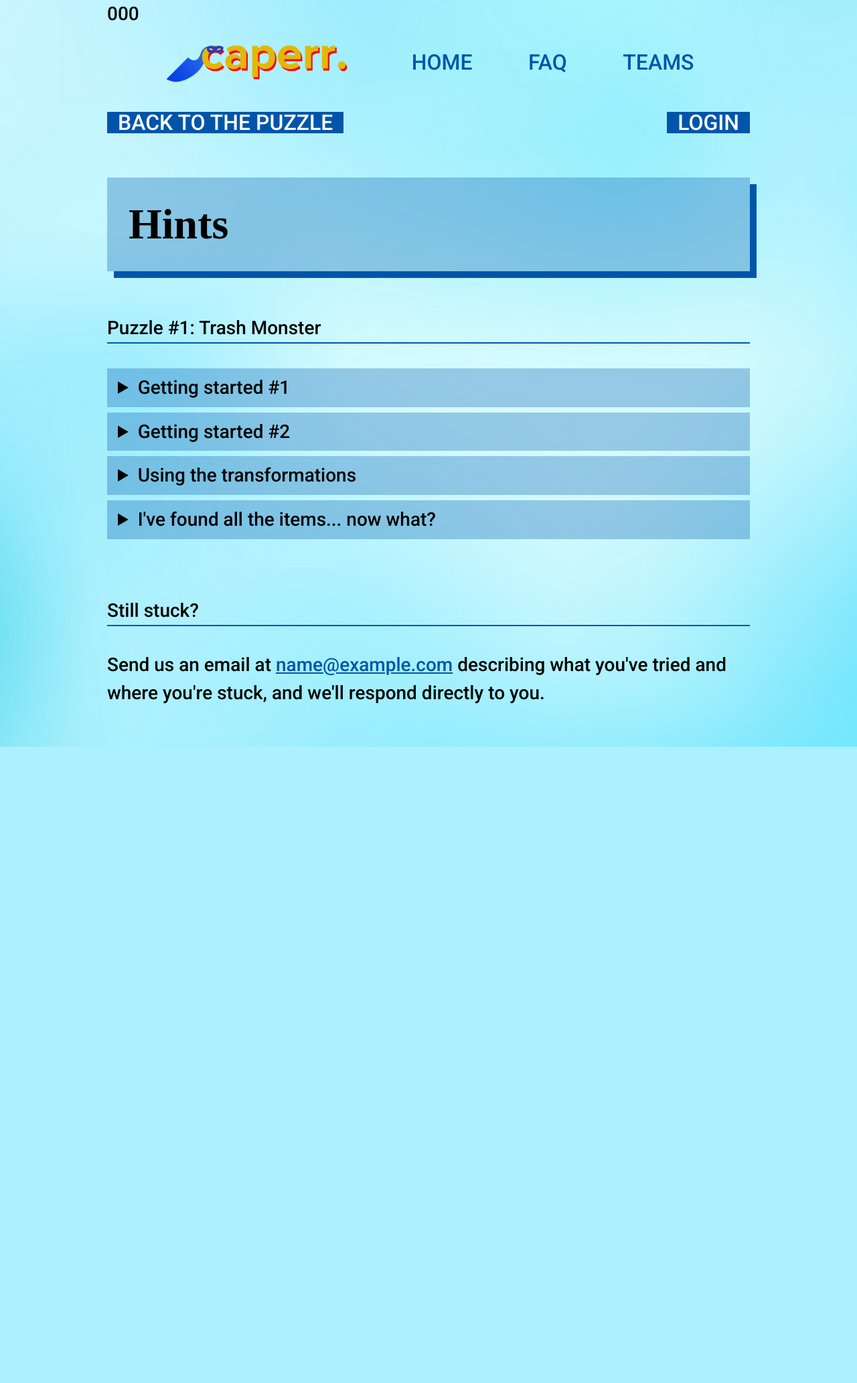
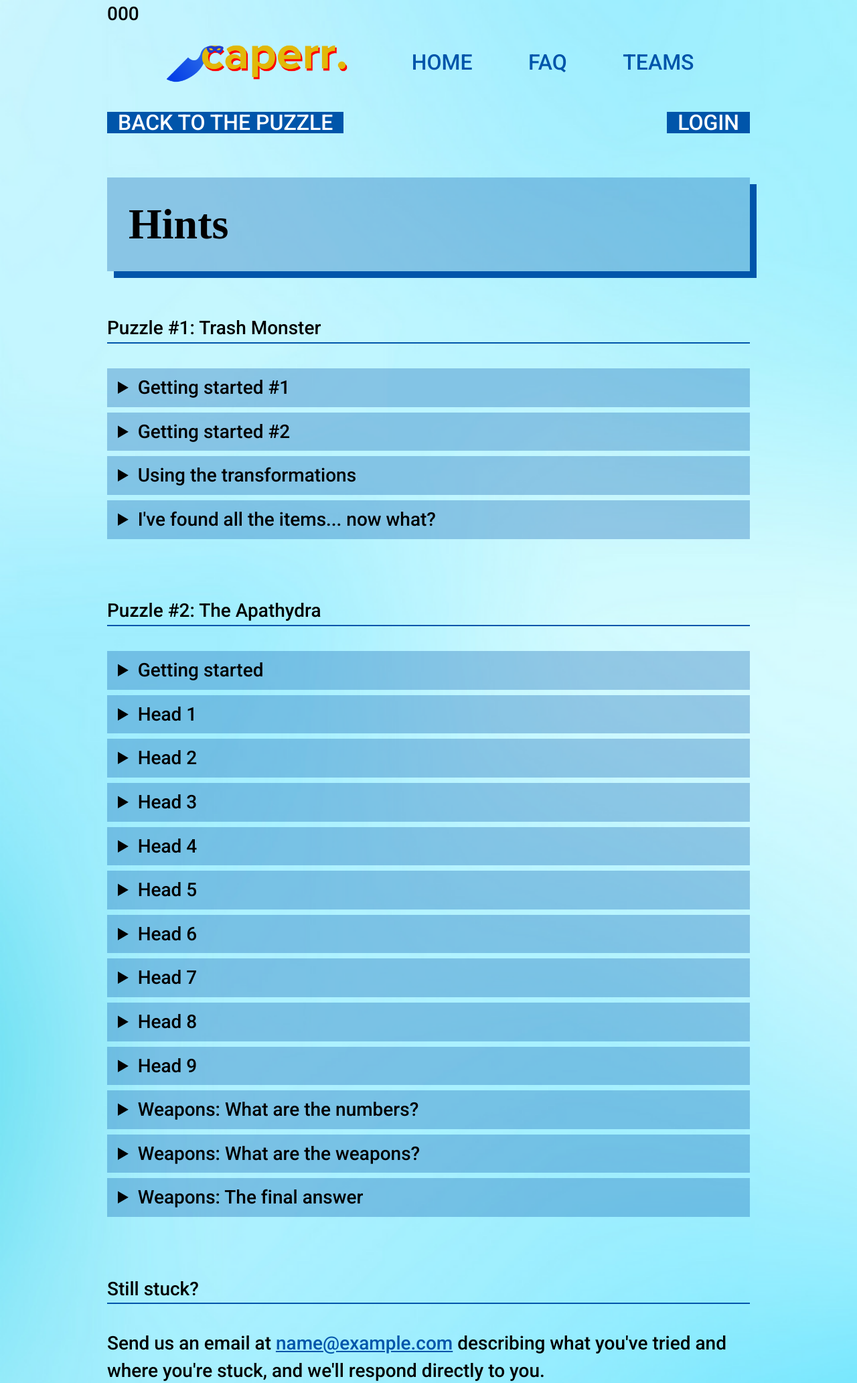
Before and after one commit to MatthewStein/caperr, a Django app: template puzzles/templates/hints.html in a window 1280 px wide. Shown: the top 2065 px of the page at 67% size. Before the commit the page ends 1115 px from the top, so only its background shows below. Run offline with Django 3.2, Linux system fonts and the light colour scheme; the template is opened without the code that fills it: most values are stand-ins (such as "Sample title", 1, 10 or a date in 2020); some libraries are stand-ins or nearby versions; some web fonts are replaced.

Commit message:
Add Apathydra hints

```diff
--- a/puzzles/templates/hints.html
+++ b/puzzles/templates/hints.html
@@ -71,6 +71,74 @@ details summary > * {
 <details>
 <summary>I've found all the items... now what?</summary>
 <p>Once you’ve identified all the recycled items, pay attention to where they’re located in the Trash Monster.</p>
+</details>
+<br>
+
+<h4>Puzzle #2: The Apathydra</h4>
+<details>
+<summary>Getting started</summary>
+<p>Start by solving the 9 Head minipuzzles. Once you have enough minipuzzle answers, you'll be able to figure out what to do with the weapons.</p>
+</details>
+
+<details>
+<summary>Head 1</summary>
+<p>5 words are missing a letter. You can determine what the words should actually be by context.</p>
+</details>
+
+<details>
+<summary>Head 2</summary>
+<p>A letter in the NATO phonetic alphabet is "hidden" in each phrase, spanning multiple words.</p>
+</details>
+
+<details>
+<summary>Head 3</summary>
+<p>This is a Sudoku with letters. Even though it's sized a bit differently than a normal 9x9 Sudoku, the same rules still apply.</p>
+</details>
+
+<details>
+<summary>Head 4</summary>
+<p>The 5 all-caps words are guesses in a game of Wordle.</p>
+</details>
+
+<details>
+<summary>Head 5</summary>
+<p>The animals you seek are: BEETLE, CAMEL, CROCODILE, DEER, HAMSTER, ROOSTER, SHREW, SNAKE, TOAD, and TURTLE.</p>
+</details>
+
+<details>
+<summary>Head 6</summary>
+<p>The items in the left column are: CUPID, DIAMOND, SOPRANO, OGRE, and DOC.</p>
+<p>The items in the right column are: GRUMPY, BASS, HEART, VIXEN, and NIGHTCRAWLER.</p>
+</details>
+
+<details>
+<summary>Head 7</summary>
+<p>The answers to these 4 clues will form a <a href="https://en.wikipedia.org/wiki/Word_square" target="_blank">word square</a>.</p>
+</details>
+
+<details>
+<summary>Head 8</summary>
+<p>For each 2x3 grid, the items that are not actually in the listed category form letters in Braille.</p>
+</details>
+
+<details>
+<summary>Head 9</summary>
+<p>Upon solving the Hashi puzzle, the double-bridged edges will draw out letters.</p>
+</details>
+
+<details>
+<summary>Weapons: What are the numbers?</summary>
+<p>The number attached to each weapon is an index. (For example, if you had the index 3 with the word EXAMPLE, you'd extract the third letter, A.)</p>
+</details>
+
+<details>
+<summary>Weapons: What are the weapons?</summary>
+<p>From left to right: BOMB, BOW, CLUB, FIRE, HAMMER, SPEAR, STICK, SWORD, and WHIP.</p>
+</details>
+
+<details>
+<summary>Weapons: The final answer</summary>
+<p>After pairing weapons with Head answers, use the weapon numbers to index into the corresponding Head answers (in Head order) to get the final 2-word answer.</p>
 </details>
 
 <br>
```
